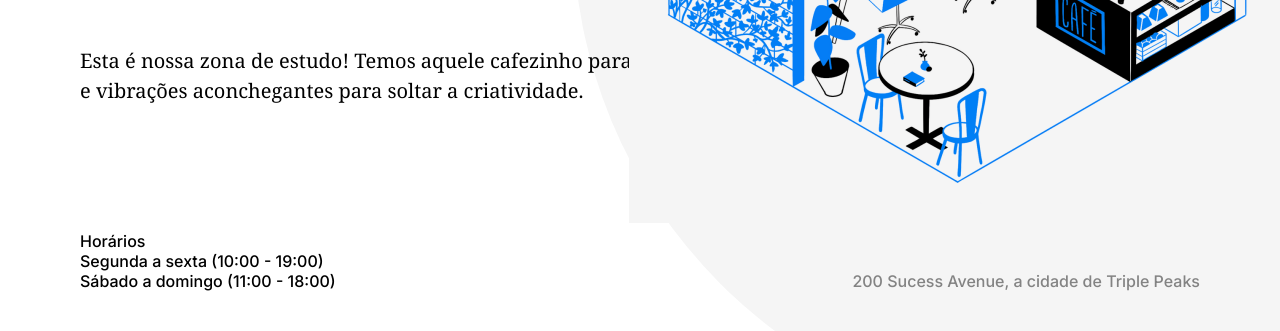
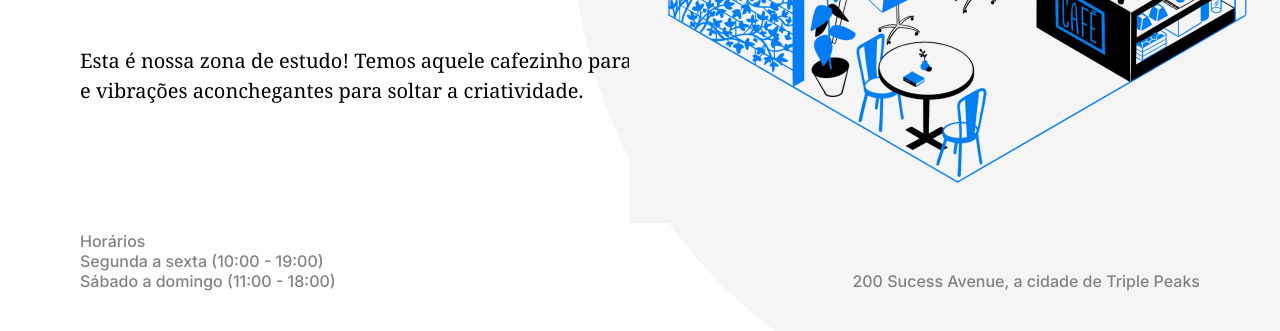
Before and after one commit to RodrigoMZanetti/web_project_coffeeshop, a plain HTML site: page index.html in a window 1280 px wide. Shown: the part 469-800 px from the top of the page. Drawn offline with Linux system fonts and the light colour scheme.

Commit message:
commit de correção

```diff
--- a/index.html
+++ b/index.html
@@ -30,8 +30,8 @@
             <img class="nav__logo" src="images/logo_coffeeshop_dark.svg" alt="logo"/>
             <ul class="nav__links">
               <li><a class="nav__link" href="#recipes">Receitas</a></li>
-              <li><a class="nav__link" href="#">Reservar uma mesa</a></li>
-              <li><a class="nav__link" href="#">Contatos</a></li>
+              <li><a class="nav__link" href="#reservation">Reservar uma mesa</a></li>
+              <li><a class="nav__link" href="#contacts">Contatos</a></li>
             </ul>
         </nav>
 
@@ -47,13 +47,18 @@
 
         <img class="header__image" src="images/inside_coffee_shop.png" alt="Coffee Shop">
 
-        <ul class="header__footer">
-          <li class="header__footer-link">Horários</li>
-          <li class="header__footer-link">Segunda a sexta (10:00 - 19:00)</li>
-          <li class="header__footer-link">Sábado a domingo (11:00 - 18:00)</li>
-        </ul>
+        <div class="header__footer">
 
-        <p class="header__paragraph">200 Sucess Avenue, a cidade de Triple Peaks</p>
+            <div class="header__footer-left">
+              <p class="header__paragraph header__footer-hour">Horários</p>
+              <p class="header__paragraph header__footer-hour">Segunda a sexta (10:00 - 19:00)</p>
+              <p class="header__paragraph header__footer-hour">Sábado a domingo (11:00 - 18:00)</p>
+            </div>
+            <div class="header__footer-right">
+              <p class="header__paragraph header__paragraph-adress">200 Sucess Avenue, a cidade de Triple Peaks</p>
+            </div>
+
+        </div>
 
       </header>
 
@@ -83,8 +88,8 @@
           </div>
         </section>
 
-        <section class="reservation">
-          <div class="reservation"></div>
+        <section class="reservation" id="reservation">
+           <p>Em breve: reserva de mesas</p>
         </section>
       </main>
       <footer class="footer"></footer>
--- a/pages/index.css
+++ b/pages/index.css
@@ -106,9 +106,28 @@
 
 .header__footer {
   position: absolute;
+  display: flex;
+  justify-content: space-between;
   left: 80px;
   bottom: 40px;
   list-style-type: none;
+  font-family: "Inter", Arial, sans-serif;
+  font-style: normal;
+  font-weight: 500;
+  font-size: 16px;
+  line-height: 20px;
+  color: #838383;
+  right: 80px;
+  width: calc(100% - 160px);
+}
+
+.header__footer-right {
+  display: flex;
+  align-items: flex-end;
+  right: 80px;
+}
+
+.header__paragraph {
   margin: 0;
   padding: 0;
   font-family: "Inter", Arial, sans-serif;
@@ -119,15 +138,7 @@
   color: #838383;
 }
 
-.header__footer-link {
-  color: #000000;
-  text-decoration: none;
-}
-
-.header__paragraph {
-  position: absolute;
-  right: 80px;
-  bottom: 40px;
+.header__footer-hour {
   margin: 0;
   padding: 0;
   font-family: "Inter", Arial, sans-serif;
@@ -136,6 +147,12 @@
   font-size: 16px;
   line-height: 20px;
   color: #838383;
+}
+
+.header__paragraph-adress {
+  margin: 0;
+  padding: 0;
+  align-content: flex-end;
 }
 
 .main {
```
